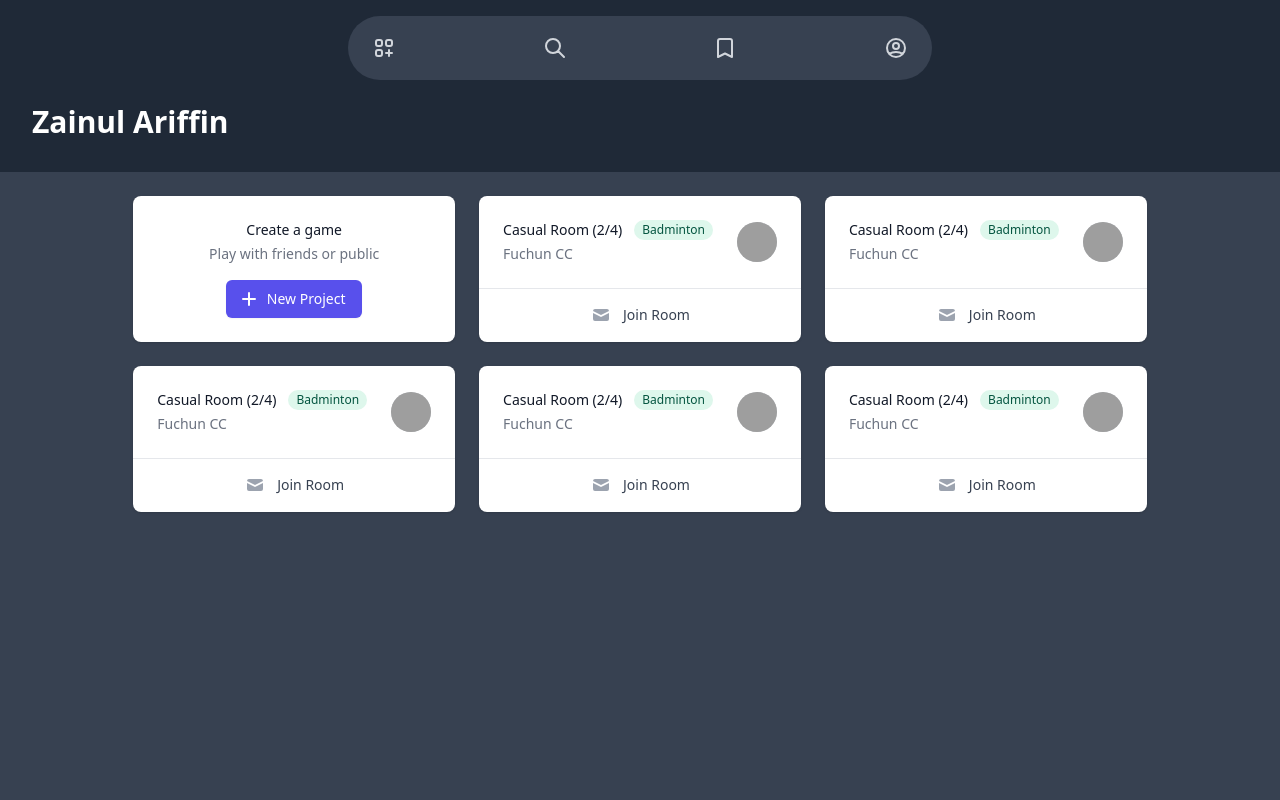
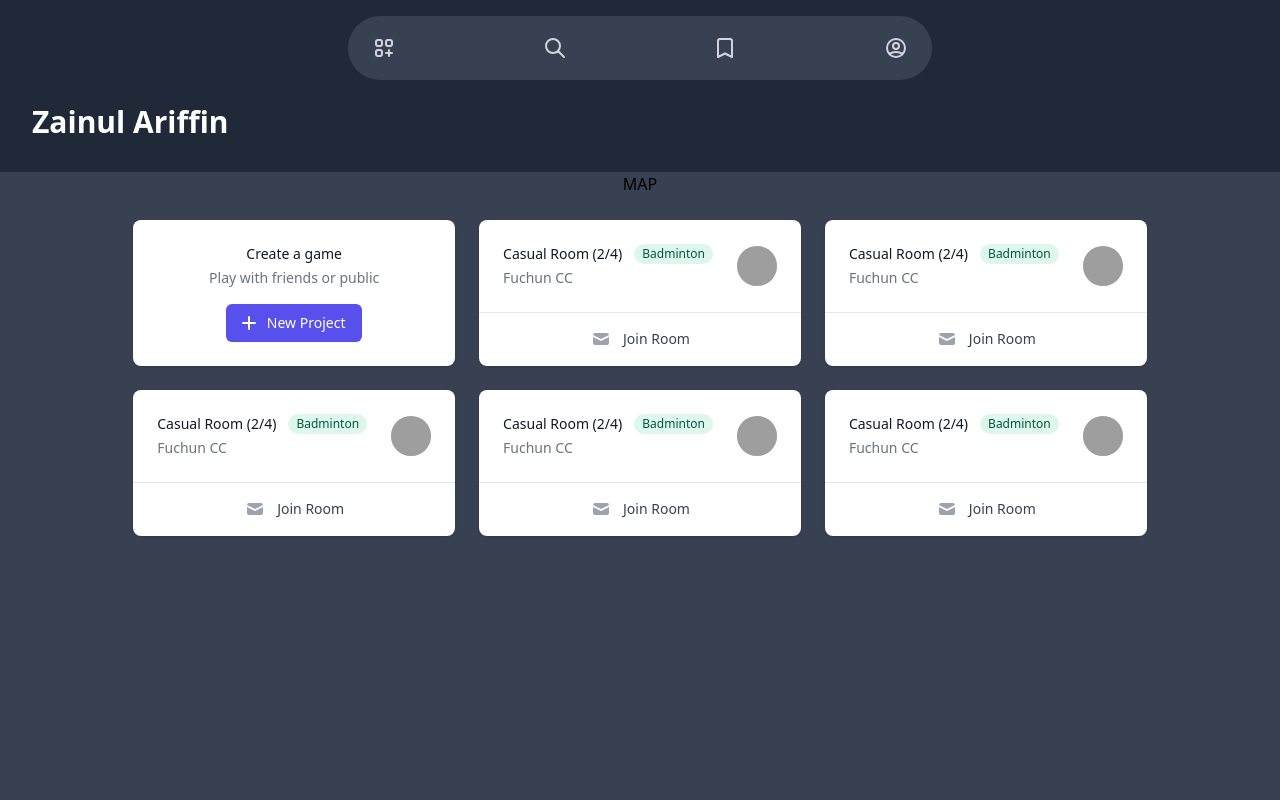
Before and after one commit to zainul1996/sit-hackrift, a Flask app: page /lobby in a window 1280 px wide. Run offline with Flask 2, Linux system fonts and the light colour scheme; style sheets or scripts are compiled from the project's sources; parts of the project's set-up code (start-up, migrations or seed data) failed here and were passed over; grey boxes are pictures that could not be loaded.

Commit message:
added map area

```diff
--- a/templates/lobby.html
+++ b/templates/lobby.html
@@ -14,7 +14,10 @@
             </header>
         </div>
 
-        <div class="flex">
+        <div class="flex flex-col">
+            <div class="grid px-4 mx-auto max-w-7xl sm:px-6 lg:px-8">
+                MAP
+            </div>
             <div class="grid px-4 mx-auto max-w-7xl sm:px-6 lg:px-8">
                 <ul role="list" class="grid grid-cols-1 gap-6 pt-6 sm:grid-cols-2 lg:grid-cols-3">
                     <li class="col-span-1 bg-white divide-y divide-gray-200 rounded-lg shadow">
```
